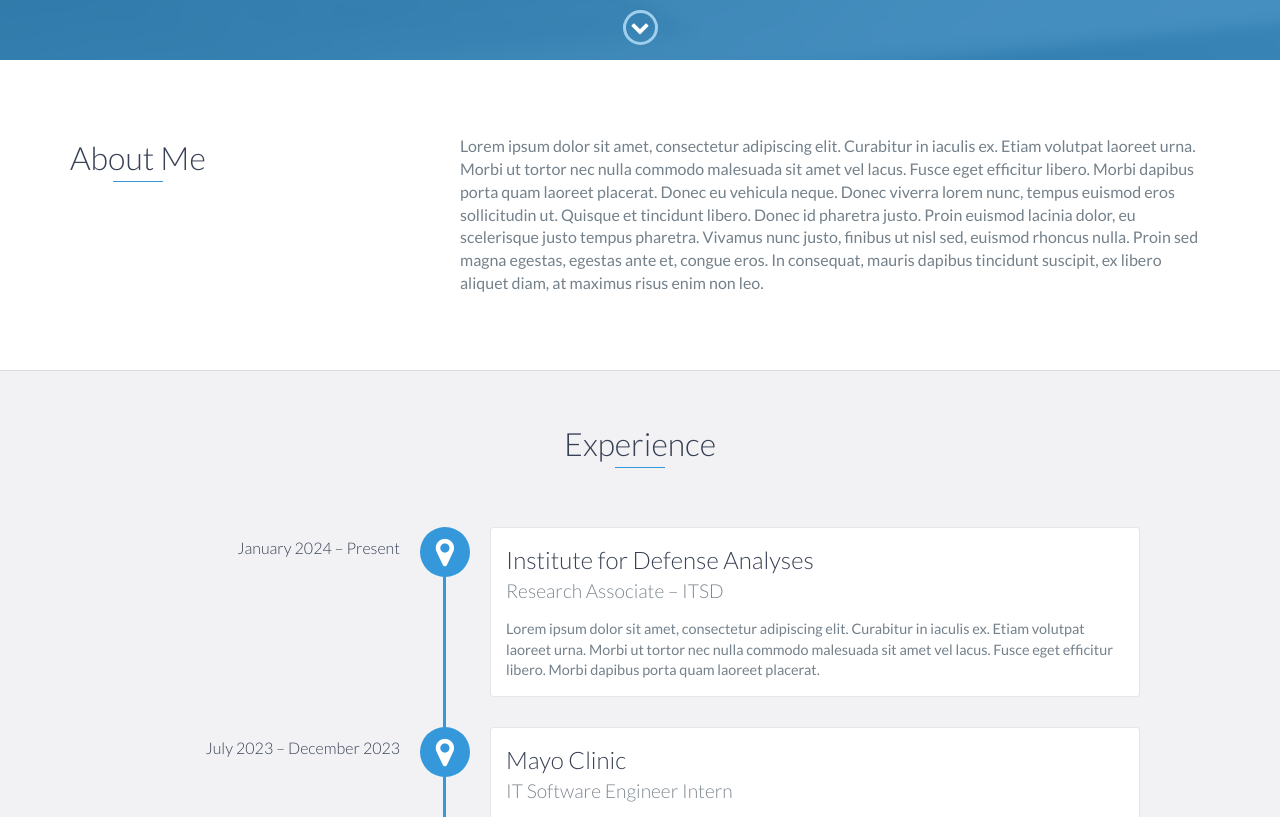
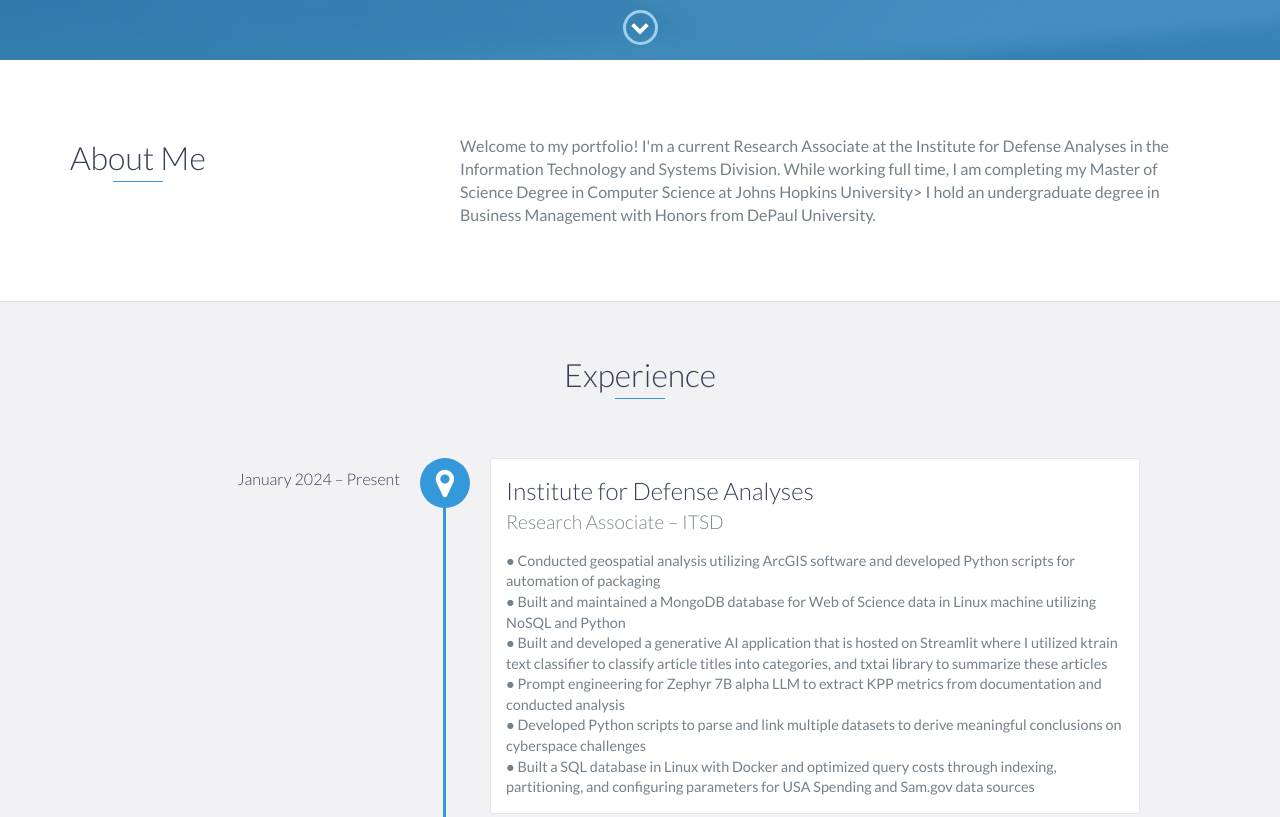
Before and after one commit to veetzaveri/github-portfolio, a website: page index.html in a window 1280 px wide. Shown: the part 740-1557 px from the top of the page. Drawn offline with nearby package versions, Linux system fonts and the light colour scheme.

Commit message:
Update index.html
Update index.html

```diff
--- a/index.html
+++ b/index.html
@@ -73,9 +73,8 @@
                 </div>
                 <div class="col-md-8">
                     <p>
-                        Lorem ipsum dolor sit amet, consectetur adipiscing elit. Curabitur in iaculis ex. Etiam volutpat laoreet urna. Morbi ut tortor nec nulla commodo malesuada sit amet vel lacus. Fusce eget efficitur libero. Morbi dapibus porta quam laoreet placerat. Donec
-                        eu vehicula neque. Donec viverra lorem nunc, tempus euismod eros sollicitudin ut. Quisque et tincidunt libero. Donec id pharetra justo. Proin euismod lacinia dolor, eu scelerisque justo tempus pharetra. Vivamus nunc justo, finibus
-                        ut nisl sed, euismod rhoncus nulla. Proin sed magna egestas, egestas ante et, congue eros. In consequat, mauris dapibus tincidunt suscipit, ex libero aliquet diam, at maximus risus enim non leo.
+                        Welcome to my portfolio! I'm a current Research Associate at the Institute for Defense Analyses in the Information Technology and Systems Division.
+                        While working full time, I am completing my Master of Science Degree in Computer Science at Johns Hopkins University> I hold an undergraduate degree in Business Management with Honors from DePaul University.
                     </p>
                 </div>
             </div>
@@ -90,7 +89,17 @@
                 <h3>Institute for Defense Analyses</h3>
                 <h4>Research Associate – ITSD</h4>
                 <p>
-                    Lorem ipsum dolor sit amet, consectetur adipiscing elit. Curabitur in iaculis ex. Etiam volutpat laoreet urna. Morbi ut tortor nec nulla commodo malesuada sit amet vel lacus. Fusce eget efficitur libero. Morbi dapibus porta quam laoreet placerat.
+                    ● Conducted geospatial analysis utilizing ArcGIS software and developed Python scripts for automation of packaging
+                    <br>
+                    ● Built and maintained a MongoDB database for Web of Science data in Linux machine utilizing NoSQL and Python
+                    <br>
+                    ● Built and developed a generative AI application that is hosted on Streamlit where I utilized ktrain text classifier to classify article titles into categories, and txtai library to summarize these articles
+                    <br>
+                    ● Prompt engineering for Zephyr 7B alpha LLM to extract KPP metrics from documentation and conducted analysis
+                    <br>
+                    ● Developed Python scripts to parse and link multiple datasets to derive meaningful conclusions on cyberspace challenges
+                    <br>
+                    ● Built a SQL database in Linux with Docker and optimized query costs through indexing, partitioning, and configuring parameters for USA Spending and Sam.gov data sources
                 </p>
             </div>
 
```
